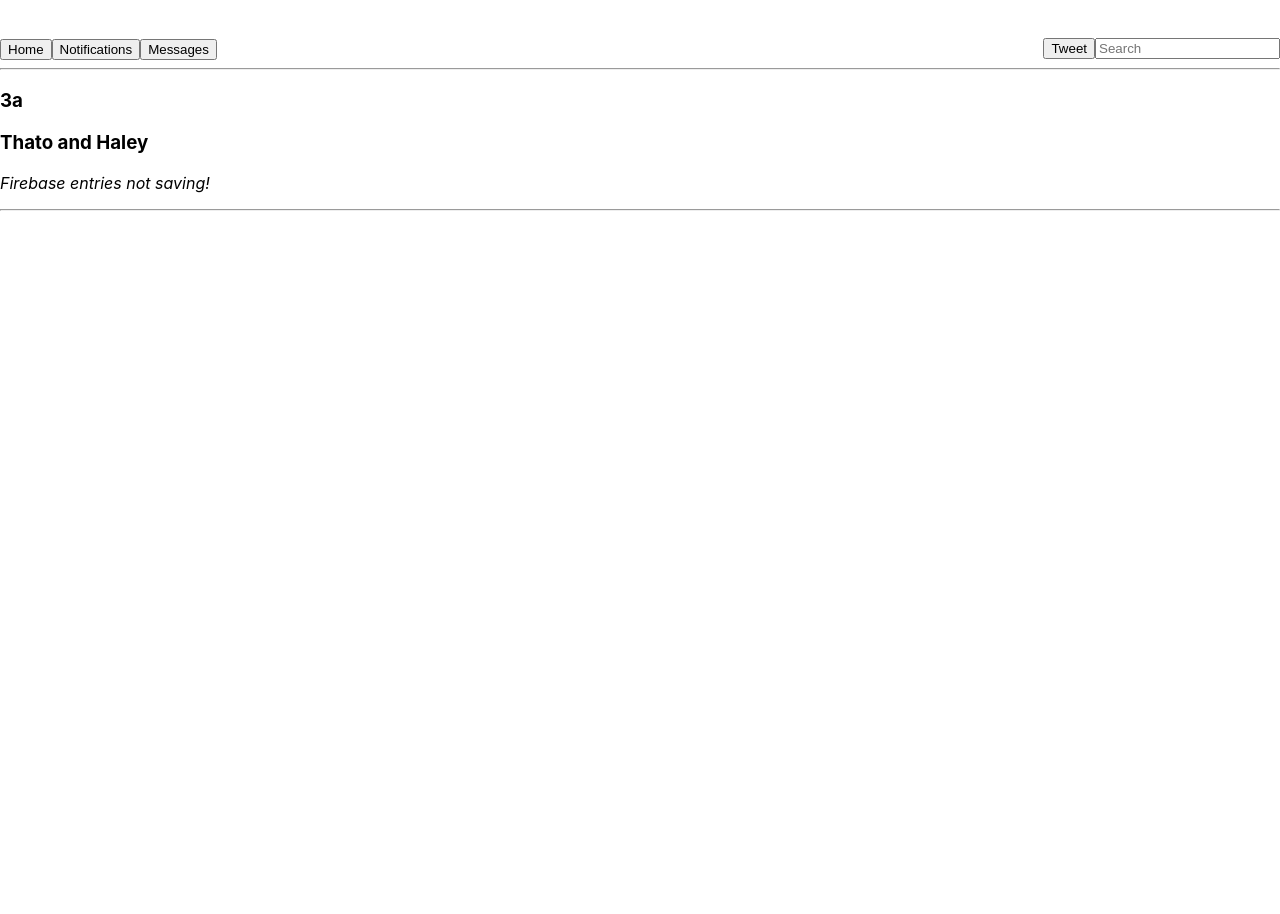
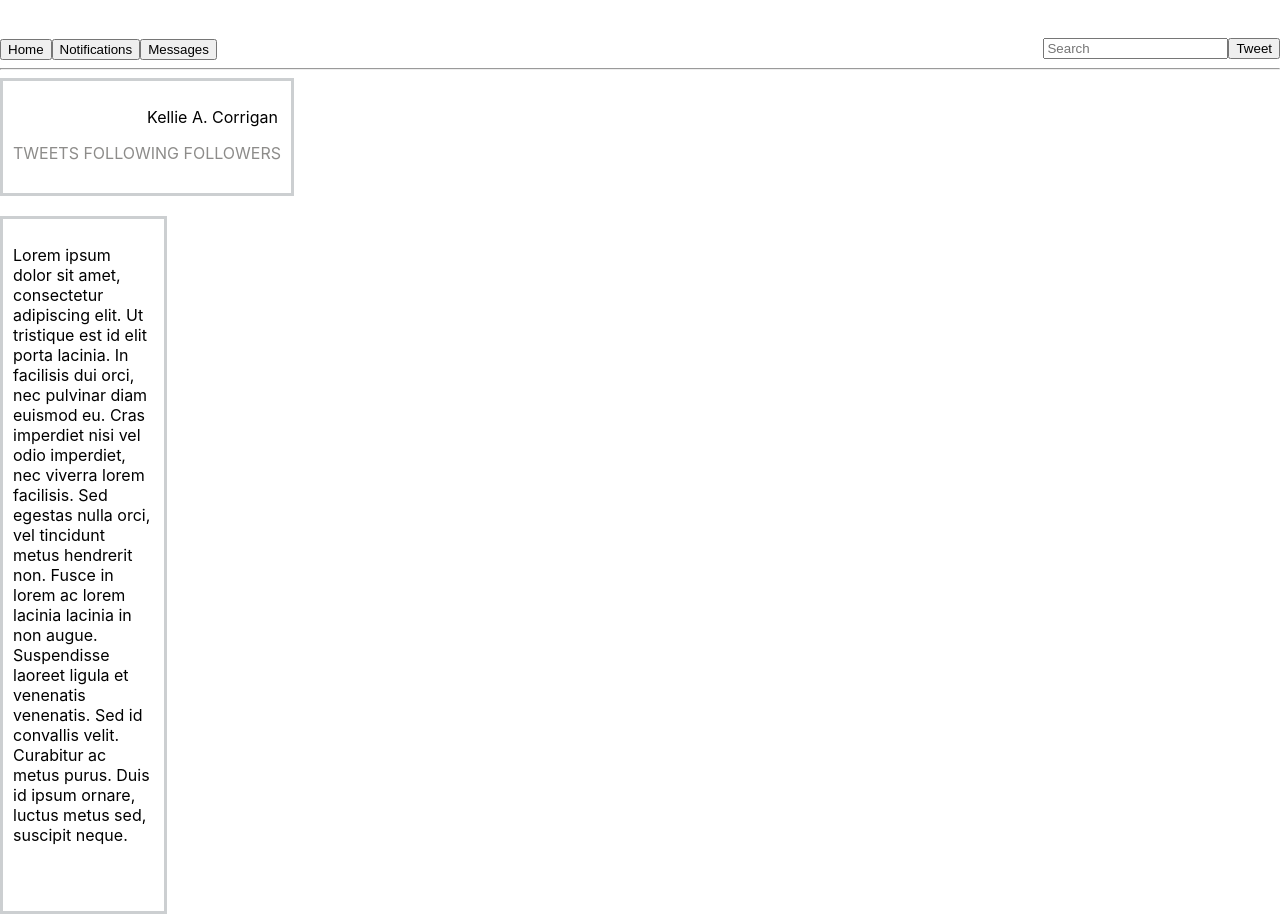
Before and after one commit to calliestump/Week16WeekndHwk, a React (Create React App) app: page / in a window 1280 px wide. Before the commit the page ends 800 px from the top, so only its background shows below. Built offline with nearby package versions, Linux system fonts and the light colour scheme.

Commit message:
finished description component
Co-authored-by: Joseph Giunta <jgnohack@gmail.com>

```diff
--- a/src/components/App.js
+++ b/src/components/App.js
@@ -1,19 +1,19 @@
 import React from "react";
 import Header from "./Header";
+import Profile from "./Profile";
+import Description from "./Description";
+import Chat from "./Chat";
+import FriendSuggestions from "./FriendSuggestions";
+
 
 function App(){
-  const name = "Thato";
-  const name2 = "Haley";
   return (
     <React.Fragment>
       <Header />
-      <div class="app">
-
-        <h3>3a</h3>
-        <h3>{name} and {name2}</h3>
-        <p><em>Firebase entries not saving!</em></p>
-      </div>
-      <hr/>
+      <Profile/>
+      <Description/>
+      {/* <Chat/>
+      <FriendSuggestions/> */}
     </React.Fragment>
   );
 }
--- a/src/components/Description.js
+++ b/src/components/Description.js
@@ -0,0 +1,17 @@
+import React from "react";
+
+function Description(){
+  const description = "Lorem ipsum dolor sit amet, consectetur adipiscing elit. Ut tristique est id elit porta lacinia. In facilisis dui orci, nec pulvinar diam euismod eu. Cras imperdiet nisi vel odio imperdiet, nec viverra lorem facilisis. Sed egestas nulla orci, vel tincidunt metus hendrerit non. Fusce in lorem ac lorem lacinia lacinia in non augue. Suspendisse laoreet ligula et venenatis venenatis. Sed id convallis velit. Curabitur ac metus purus. Duis id ipsum ornare, luctus metus sed, suscipit neque.";
+  return (
+    <React.Fragment>
+      <br /><br />
+      <div class="descriptionComponent">
+        <p class="description">{description}</p>
+        <br /><br />
+      </div>
+    </React.Fragment>
+
+  );
+}
+
+export default Description;
--- a/src/components/Header.js
+++ b/src/components/Header.js
@@ -7,9 +7,8 @@ function Header(){
         <button class="Home">Home</button>
         <button class="Notifications">Notifications</button>
         <button class="Messages">Messages</button>
+        <button class="searchAndTweet">Tweet</button>
         <input class="searchAndTweet" placeholder="Search"></input>
-        <button class="searchAndTweet">Tweet</button>
-
       <hr />
     </React.Fragment>
 
--- a/src/components/Profile.js
+++ b/src/components/Profile.js
@@ -0,0 +1,21 @@
+import React from "react";
+
+function Profile(){
+  const name = "Kellie A. Corrigan";
+  return (
+    <React.Fragment>
+      <div class="profileComponent">
+
+        {/* Place Profile Image Here */}
+        <p class="name">{name}</p>
+        <a class="profileHyperLink" href="tweets">TWEETS {" "}</a>
+        <a class="profileHyperLink" href="following">FOLLOWING {" "}</a>
+        <a class="profileHyperLink" href="followers">FOLLOWERS {" "}</a>
+        <br /><br />
+      </div>
+    </React.Fragment>
+
+  );
+}
+
+export default Profile;
--- a/src/index.css
+++ b/src/index.css
@@ -20,6 +20,40 @@ h1 {
 .searchAndTweet {
   float: right;
 }
-/* .app {
+
+.profileComponent {
+  border-style: solid;
+  border-width: 3px;
+  border-color: rgb(204, 207, 209);
+  display: inline-block;
+  padding: 10px;
+}
+
+.profileHyperLink {
+  text-decoration: none;
+  color: rgb(141, 140, 138);
+}
+
+
+a:visited {
+  text-decoration: none;
+}
+
+a:hover{
+  color: rgb(63, 63, 228);
+  text-decoration: none;
+}
+.name {
+  margin-left: 50%;
+}
+
+.descriptionComponent {
+  width: 11%;
+  border-style: solid;
+  border-width: 3px;
+  border-color: rgb(204, 207, 209);
+  padding: 10px;
+}
+/* .app {s
   padding-left: 2%;
 } */
```
